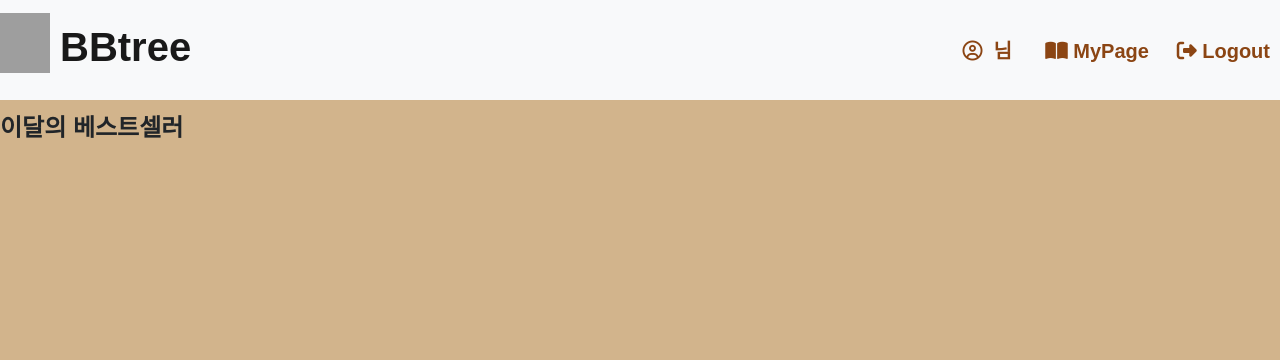
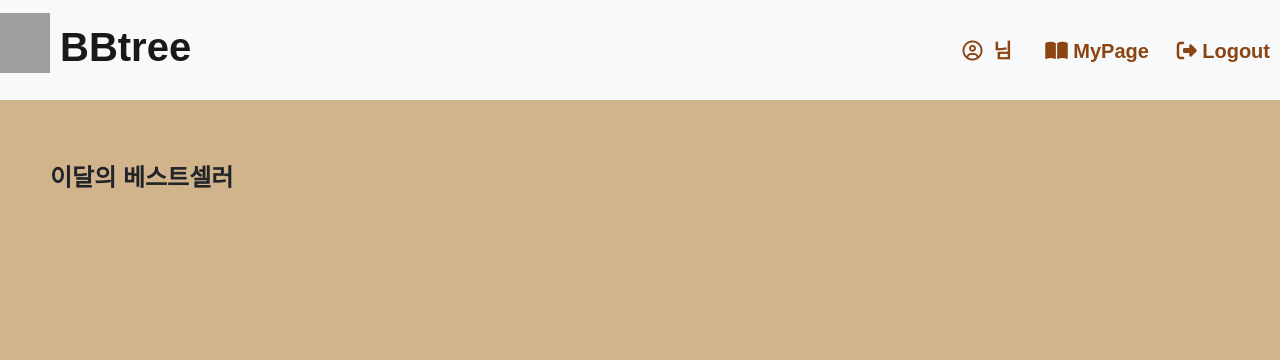
Before and after one commit to Yoonwonsuh/steady-seller, a Flask app: template templates/index.html in a window 1280 px wide. Shown: the top 360 px of the page. Run offline with Flask 2, Linux system fonts and the light colour scheme; the template is opened without the code that fills it, so the values that code supplies are empty; some libraries are stand-ins or nearby versions; some web fonts are replaced; grey boxes are pictures that could not be loaded.

Commit message:
글자위치수정

```diff
--- a/templates/index.html
+++ b/templates/index.html
@@ -214,7 +214,7 @@
         </div>
     </nav>
 </header>
-<div style="margin-top: 10px"><strong style="font-size: 24px;">이달의 베스트셀러</strong></div>
+<div style="margin-top: 10px"><strong style="font-size: 24px;position: relative;top: 50px;left: 50px">이달의 베스트셀러</strong></div>
 <div class="card_zone" id="cardzone" style="margin-left: 150px">
 
 </div>
```
